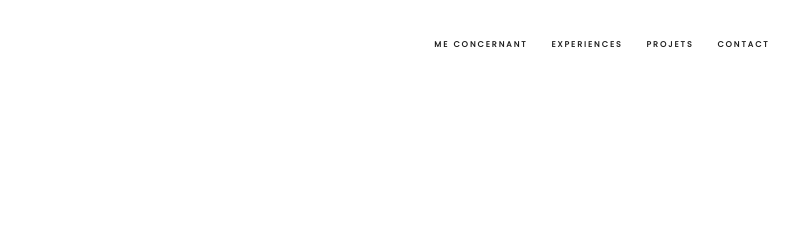
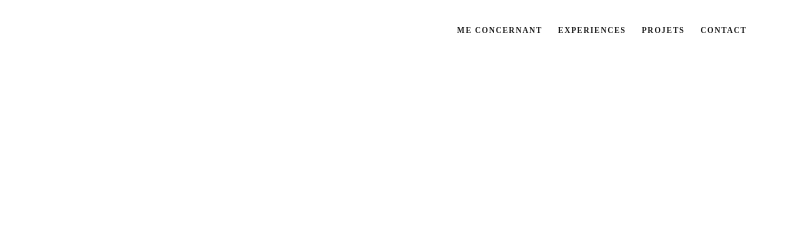
Before and after one commit to jujucc/portfolio, a plain HTML site: page index.html in a window 1280 px wide. Shown: the top 228 px of the page, without its empty margins (38-836 px from the left). Drawn offline with Linux system fonts and the light colour scheme; files whose address does not match are found by name; a web font is replaced by a local one.

Commit message:
Add files via upload

```diff
--- a/css/style.css
+++ b/css/style.css
@@ -229,7 +229,7 @@ nav ul {
     display: inline-block;
     padding-left: 0;
     list-style: none;
-    padding: 20px;
+    padding: 10px;
     margin-bottom: 0;
     -webkit-transition: all .5s;
     transition: all .5s;
@@ -237,13 +237,13 @@ nav ul {
 
 nav li {
     display: inline-block;
-    margin: 10px;
+    margin: 6px;
 }
 
 nav li a {
-    font-family: 'poppins';
+    font-family: 'geometos neue';
     text-transform: uppercase;
-    letter-spacing: 2px;
+    letter-spacing: 1px;
     color: #1e1e1e;
     font-size: 8px;
     font-weight: bold;
```
